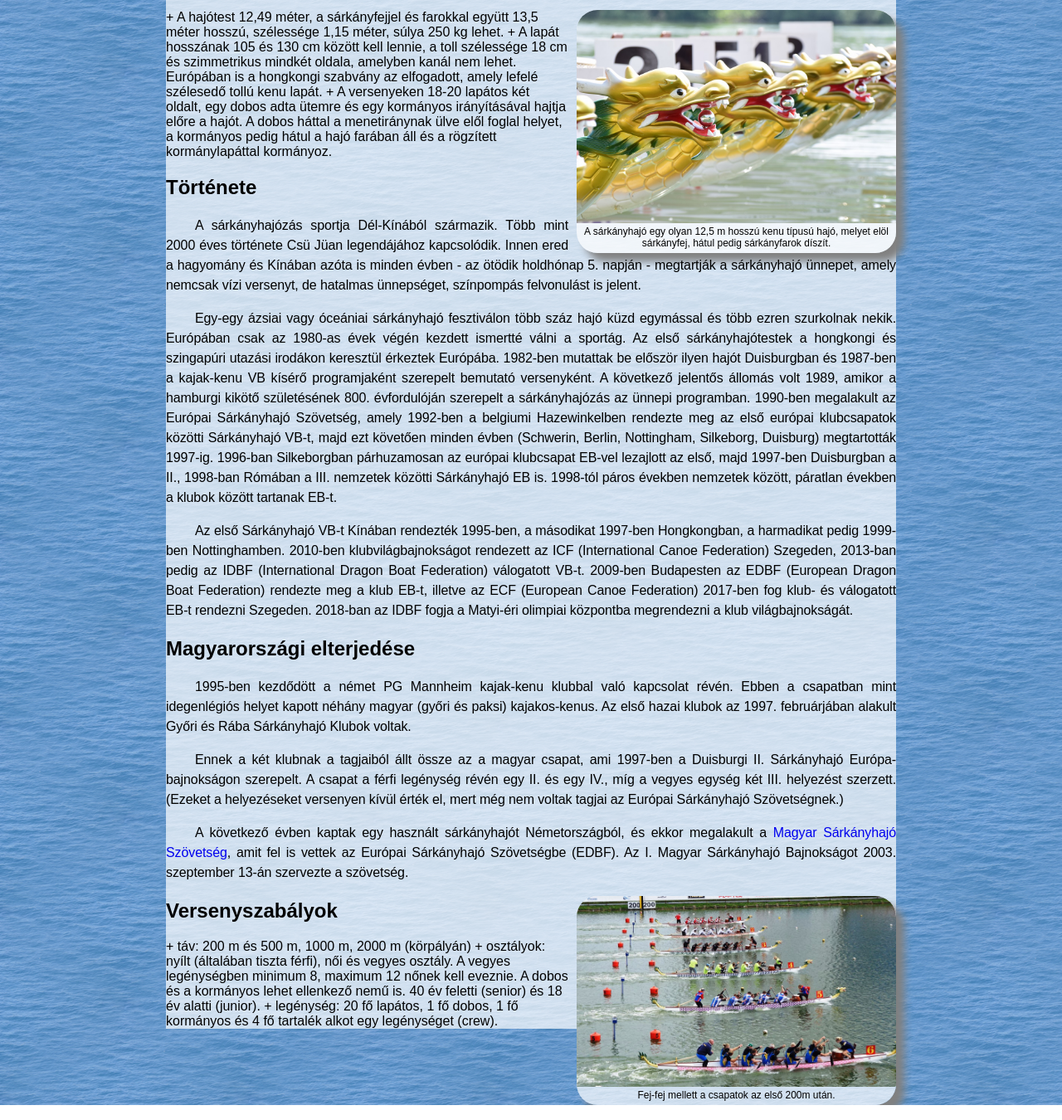
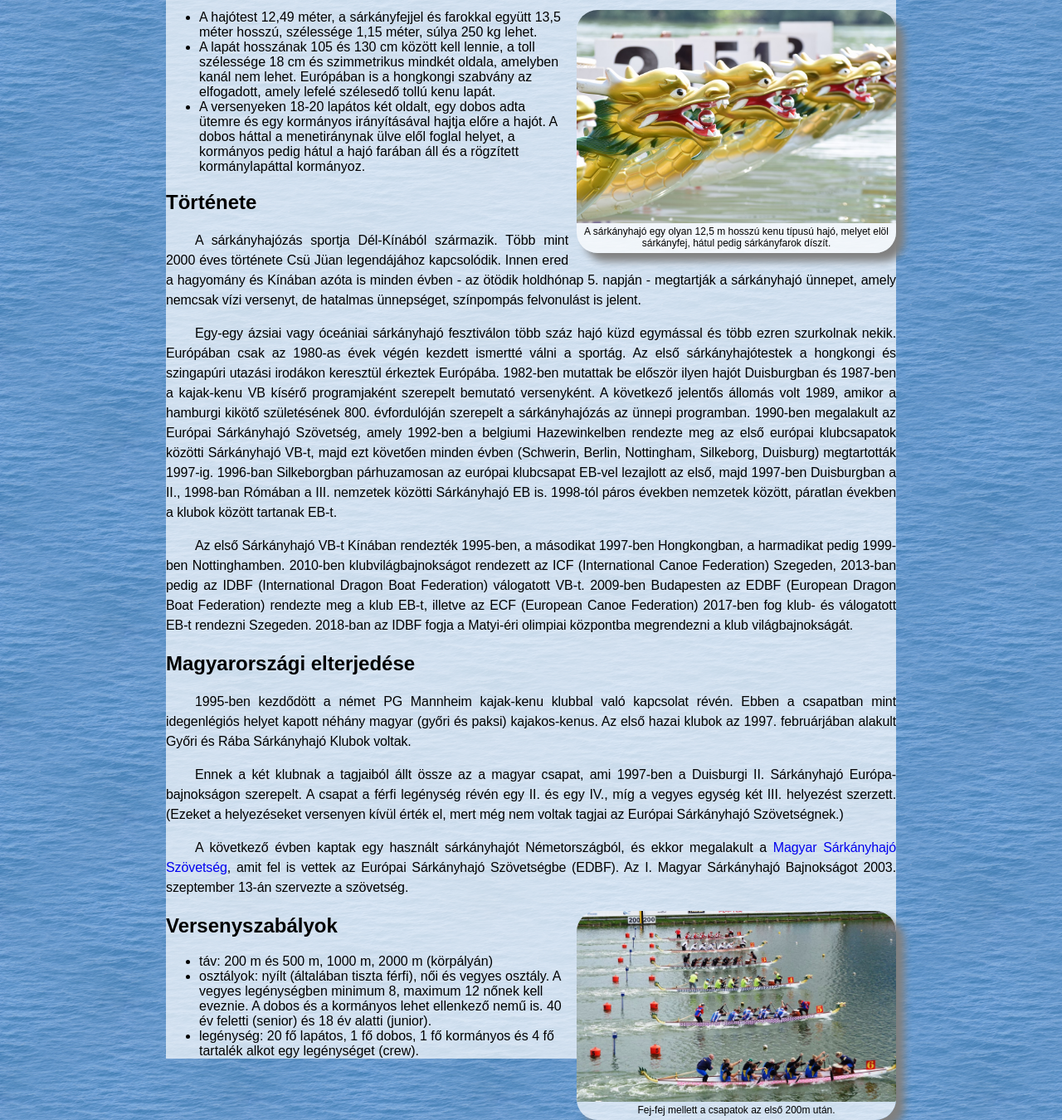
Before and after one commit to hrotkol24d/2024-11-05-Sarkanyhajo, a plain HTML site: page index.html in a window 1280 px wide. Shown: the part 136-1486 px from the top of the page at 83% size. Drawn offline with Linux system fonts and the light colour scheme.

Commit message:
10.feladat

```diff
--- a/index.html
+++ b/index.html
@@ -17,9 +17,11 @@
     A sárkányhajó egy olyan 12,5 m hosszú kenu típusú hajó, melyet elöl sárkányfej, hátul pedig sárkányfarok díszít.
 </div>
 
-+ A hajótest 12,49 méter, a sárkányfejjel és farokkal együtt 13,5 méter hosszú, szélessége 1,15 méter, súlya 250 kg lehet.
-+ A lapát hosszának 105 és 130 cm között kell lennie, a toll szélessége 18 cm és szimmetrikus mindkét oldala, amelyben kanál nem lehet. Európában is a hongkongi szabvány az elfogadott, amely lefelé szélesedő tollú kenu lapát.
-+ A versenyeken 18-20 lapátos két oldalt, egy dobos adta ütemre és egy kormányos irányításával hajtja előre a hajót. A dobos háttal a menetiránynak ülve elől foglal helyet, a kormányos pedig hátul a hajó farában áll és a rögzített kormánylapáttal kormányoz.
+    <ul>
+        <li> A hajótest 12,49 méter, a sárkányfejjel és farokkal együtt 13,5 méter hosszú, szélessége 1,15 méter, súlya 250 kg lehet.</li>
+        <li> A lapát hosszának 105 és 130 cm között kell lennie, a toll szélessége 18 cm és szimmetrikus mindkét oldala, amelyben kanál nem lehet. Európában is a hongkongi szabvány az elfogadott, amely lefelé szélesedő tollú kenu lapát.</li>
+        <li> A versenyeken 18-20 lapátos két oldalt, egy dobos adta ütemre és egy kormányos irányításával hajtja előre a hajót. A dobos háttal a menetiránynak ülve elől foglal helyet, a kormányos pedig hátul a hajó farában áll és a rögzített kormánylapáttal kormányoz.</li>
+    </ul>
 
 <h2>Története</h2>
 
@@ -40,9 +42,11 @@
 
 <h2>Versenyszabályok</h2>
 
-+ táv: 200 m és 500 m, 1000 m, 2000 m (körpályán)
-+ osztályok: nyílt (általában tiszta férfi), női és vegyes osztály. A vegyes legénységben minimum 8, maximum 12 nőnek kell eveznie. A dobos és a kormányos lehet ellenkező nemű is. 40 év feletti (senior) és 18 év alatti (junior).
-+ legénység: 20 fő lapátos, 1 fő dobos, 1 fő kormányos és 4 fő tartalék alkot egy legénységet (crew).
+<ul>
+    <li> táv: 200 m és 500 m, 1000 m, 2000 m (körpályán)</li>
+    <li> osztályok: nyílt (általában tiszta férfi), női és vegyes osztály. A vegyes legénységben minimum 8, maximum 12 nőnek kell eveznie. A dobos és a kormányos lehet ellenkező nemű is. 40 év feletti (senior) és 18 év alatti (junior).</li>
+    <li> legénység: 20 fő lapátos, 1 fő dobos, 1 fő kormányos és 4 fő tartalék alkot egy legénységet (crew).</li>
+</ul>
 
     </div>
 </body>
```
